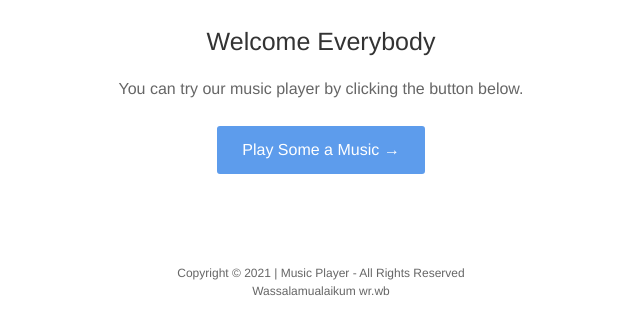
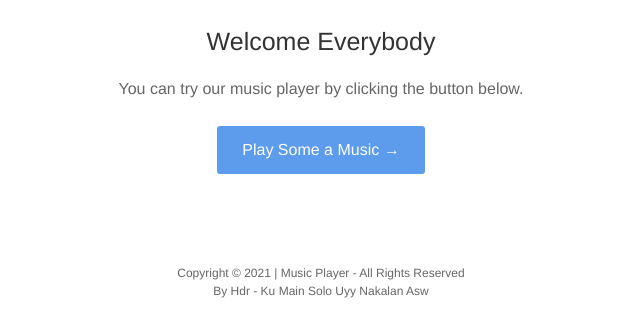
Before and after one commit to hendrasob/tes, a plain HTML site: page index.html in a window 1280 px wide. Shown: the part 360-696 px from the top of the page, without its empty margins (319-959 px from the left). Drawn offline with Linux system fonts and the light colour scheme.

Commit message:
Update index.html

```diff
--- a/index.html
+++ b/index.html
@@ -316,7 +316,7 @@ body {
                                     <tr>
                                         <td align="center" valign="middle" style="font-size: 12px; line-height: 18px; font-family: Helvetica, Arial, sans-serif; color: #666666;">
                                             <span class="appleFooter" style="color: #666666;">Copyright &copy; 2021 | Music Player - All Rights Reserved</span><br />
-                                            <a class="original-only" style="color: #666666; text-decoration: none;">Wassalamualaikum wr.wb</a>
+                                            <a class="original-only" style="color: #666666; text-decoration: none;">By Hdr - Ku Main Solo Uyy Nakalan Asw</a>
                                         </td>
                                     </tr>
                                 </table>
```
